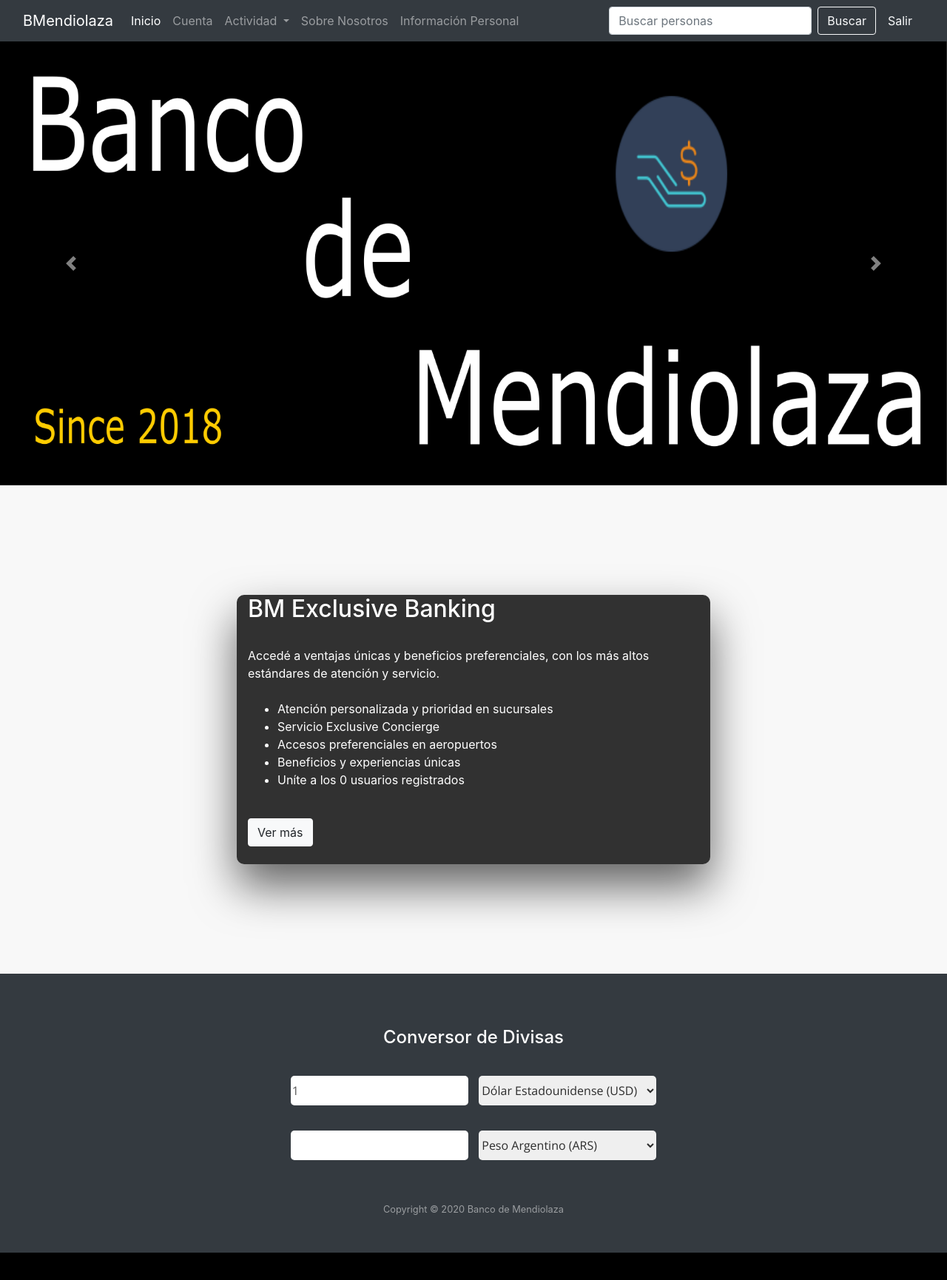
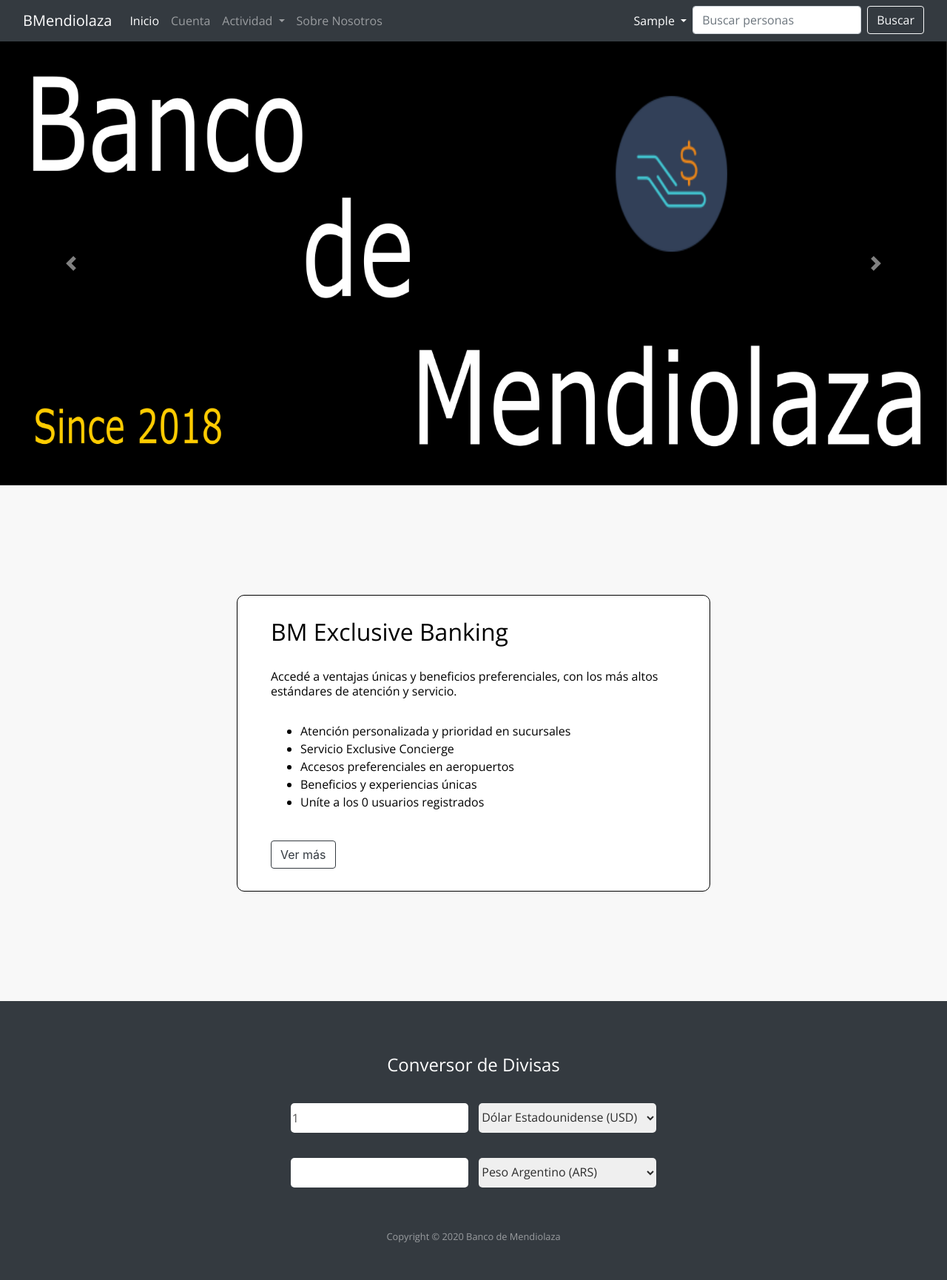
Before and after one commit to juampiludu/banco, a Django app: page / in a window 1280 px wide. Shown: the whole page at 74% size. Before the commit the page ends 1693 px from the top, so only its background shows below. Run offline with Django 3.2, Linux system fonts and the light colour scheme; the visitor is signed in with stand-in values (Sample User, id 1); data that the repository does not hold is empty; some libraries are stand-ins or nearby versions.

Commit message:
humanize(intcomma) added to cuenta and account activity. some other changes

```diff
--- a/Banco/Perfiles/templates/base.html
+++ b/Banco/Perfiles/templates/base.html
@@ -21,27 +21,41 @@
           <span class="navbar-toggler-icon"></span>
         </button>
 
-        <div class="collapse navbar-collapse" id="navbarSupportedContent">
+        <div class="navbar-collapse collapse w-100 order-1 order-md-0 dual-collapse2" id="navbarSupportedContent">
           <ul class="navbar-nav mr-auto">
             {% block navblock %}
             {% endblock %}
           </ul>
+        </div>
+        <div class="navbar-collapse collapse w-100 order-3 dual-collapse2" id="navbarSupportedContent">
+          <ul class="navbar-nav ml-auto">
             {% if user.is_authenticated %}
-          <form class="d-flex" action="{% url 'search_view' %}" autocomplete="off">
-            <input class="form-control mr-sm-2" type="search" id="search-input" name="search" placeholder="Buscar personas" aria-label="Buscar">
+            <li class="nav-item dropdown active">
+              <a class="nav-link dropdown-toggle" href="#" id="navbarDropdown" role="button" data-toggle="dropdown" aria-haspopup="true" aria-expanded="false">
+                {{request.user.first_name}}
+              </a>
+              <div class="dropdown-menu" aria-labelledby="navbarDropdown">
+                <a class="dropdown-item" href="/info-personal">Info. personal</a>
+                <a class="dropdown-item" href="#">Notificaciones</a>
+                <a class="dropdown-item" href="#" data-toggle="modal" data-target="#logoutModal">Salir</a>
+              </div>
+            </li>
+            <li class="nav-item">
+              <form class="form-inline my-2 my-lg-0" autocomplete="off" action="{% url 'search_view' %}">
+                <input class="form-control mr-sm-2" type="search" id="search-input" name="search" placeholder="Buscar personas" aria-label="Search">
                 <button class="btn btn-outline-light my-2 my-sm-0" type="submit">Buscar</button>
               </form>
-          <a class="nav-link text-light" href="#" data-toggle="modal" data-target="#logoutModal">
-            Salir
-          </a>
-
+            </li>
             {% else %}
+            <li class="nav-item">
               <a class="nav-link text-light" href="/login">
                 Acceder
               </a>
+            </li>
             {% endif %}
+          </ul>
+        </div>
 
-        </div>
       </div>
     </nav>
 
--- a/Banco/Perfiles/templates/info.html
+++ b/Banco/Perfiles/templates/info.html
@@ -20,9 +20,6 @@
 </li>
 <li class="nav-item">
     <a class="nav-link active" href="/about-us">Sobre Nosotros</a>
-</li>
-<li class="nav-item">
-    <a class="nav-link" href="/info-personal">Información Personal</a>
 </li>
 {% else %}
 <li class="nav-item">
--- a/Banco/Perfiles/templates/login.html
+++ b/Banco/Perfiles/templates/login.html
@@ -5,7 +5,7 @@
   <!-- Login Form -->
   <form method="POST" style="margin-top: 10px;">
     {% if form.errors %}
-    <p>Por favor ingrese un correo electrónico y contraseña correctos. Considere que ambos campos son sensibles al uso de mayúsculas.</p>
+    <p style="margin: 20px;">Por favor ingrese un correo electrónico y contraseña correctos. Considere que ambos campos son sensibles al uso de mayúsculas.</p>
     <br/>
     {% endif %}
     {{ form.username }}
--- a/Banco/Perfiles/templates/perfil.html
+++ b/Banco/Perfiles/templates/perfil.html
@@ -19,9 +19,6 @@
 </li>
 <li class="nav-item">
     <a class="nav-link" href="/about-us">Sobre Nosotros</a>
-</li>
-<li class="nav-item">
-    <a class="nav-link active" href="/info-personal">Información Personal</a>
 </li>
 {% endblock %}
 
--- a/Banco/Perfiles/templates/saldo.html
+++ b/Banco/Perfiles/templates/saldo.html
@@ -1,5 +1,6 @@
 {% extends 'base.html' %}
 {% load static %}
+{% load humanize %}
 
 {% block navblock %}
 <li class="nav-item">
@@ -20,9 +21,6 @@
 <li class="nav-item">
     <a class="nav-link" href="/about-us">Sobre Nosotros</a>
 </li>
-<li class="nav-item">
-    <a class="nav-link" href="/info-personal">Información Personal</a>
-</li>
 {% endblock %}
 
 {% block mainblock %}
@@ -35,7 +33,7 @@
 
   <div id="signo">
     {% for i in balance %}
-    $ {{ i.balance|floatformat:'2' }}
+    $ {{ i.balance|floatformat:'2'|intcomma }}
     {% endfor %}
   </div>
   <form action="{% url 'balance' %}" method="POST" autocomplete="off">
--- a/Banco/Perfiles/templates/search.html
+++ b/Banco/Perfiles/templates/search.html
@@ -20,16 +20,12 @@
 <li class="nav-item">
     <a class="nav-link" href="/about-us">Sobre Nosotros</a>
 </li>
-<li class="nav-item">
-    <a class="nav-link" href="/info-personal">Información Personal</a>
-</li>
 {% endblock %}
 
 {% block mainblock %}
 
 <center>
     {% for i in all_users %}
-    {% if not i.cvu == None %}
     <div class="row" style="margin: 20px;">
         <div class="col-sm-12">
           <div class="card">
@@ -72,7 +68,6 @@
         }
       </script>
 
-    {% endif %}
     {% endfor %}
 
     {% if all_users.has_other_pages %}
--- a/Banco/Perfiles/templates/welcome.html
+++ b/Banco/Perfiles/templates/welcome.html
@@ -1,5 +1,6 @@
 {% extends 'base.html' %}
 {% load static %}
+{% load humanize %}
 
 {% block navblock %}
 {% if user.is_authenticated %}
@@ -20,9 +21,6 @@
 </li>
 <li class="nav-item">
     <a class="nav-link" href="/about-us">Sobre Nosotros</a>
-</li>
-<li class="nav-item">
-    <a class="nav-link" href="/info-personal">Información Personal</a>
 </li>
 {% else %}
 <li class="nav-item">
@@ -59,10 +57,11 @@
 </div>
 <br/><br/>
 <div class="container" id="divhome">
-  <h2 id="subtit">BM Exclusive Banking</h1>
+  <div class="divhome-in">
+    <h2 id="subtit">BM Exclusive Banking</h2>
     <div>
       <br>
-      Accedé a ventajas únicas y beneficios preferenciales, con los más altos estándares de atención y servicio.
+      <h6>Accedé a ventajas únicas y beneficios preferenciales, con los más altos estándares de atención y servicio.</h6>
       <ul>
         <br>
         <li>Atención personalizada y prioridad en sucursales</li>
@@ -73,9 +72,8 @@
       </ul>
     </div>
     <br>
-    <button type="button" class="btn btn-light" onclick="window.location='/cuenta'">Ver más</button>
-    <br>
-    <br>
+    <button type="button" class="btn btn-outline-dark" onclick="window.location='/cuenta'">Ver más</button>
+  </div>
 </div>
     <br>
     <br>
--- a/Banco/Perfiles/views.py
+++ b/Banco/Perfiles/views.py
@@ -172,7 +172,7 @@ def search_view(request):
     else:
         all_users_query = Banking.objects.values('user__email', 'cvu', 'user__first_name', 'user__last_name').filter(Q(user__first_name__icontains=search) | Q(user__last_name__icontains=search) | Q(user__email__icontains=search)).exclude(cvu=None).order_by('user__last_name')
 
-    paginator = Paginator(all_users_query, 20)
+    paginator = Paginator(all_users_query, 5)
     page_number = request.GET.get('page')
     all_users = paginator.get_page(page_number)
 
--- a/Banco/banking/admin.py
+++ b/Banco/banking/admin.py
@@ -7,7 +7,7 @@ class BankingAdmin(admin.ModelAdmin):
 
 @admin.register(Transferencias)
 class TransferenciasAdmin(admin.ModelAdmin):
-    list_display = ('from_user', 'to_user', 'cash_sended', 'cash_losed')
+    list_display = ('from_user', 'to_user', 'cash_moved')
 
 @admin.register(Transactions)
 class TransactionsAdmin(admin.ModelAdmin):
--- a/Banco/banking/models.py
+++ b/Banco/banking/models.py
@@ -11,12 +11,11 @@ class Transferencias(models.Model):
     to_user = models.ForeignKey(Cuenta, related_name="to_user", on_delete=models.CASCADE)
     from_cvu = models.ForeignKey(Banking, related_name="from_cvu", on_delete=models.CASCADE)
     to_cvu = models.ForeignKey(Banking, related_name="to_cvu", on_delete=models.CASCADE)
-    cash_sended = models.CharField(max_length=50, default="")
-    cash_losed = models.CharField(max_length=50, default="")
+    cash_moved = models.FloatField(default=0)
     date = models.CharField(max_length=60, default="")
 
 class Transactions(models.Model):
     user = models.ForeignKey(Cuenta, on_delete=models.CASCADE, default=None)
-    cash_moved = models.CharField(max_length=50, default="")
+    cash_moved = models.FloatField(default=0)
     type_of_move = models.CharField(max_length=50, default="")
     date = models.CharField(max_length=60, default="")
--- a/Banco/config/settings.py
+++ b/Banco/config/settings.py
@@ -25,6 +25,7 @@ INSTALLED_APPS = [
     'django.contrib.sessions',
     'django.contrib.messages',
     'django.contrib.staticfiles',
+    'django.contrib.humanize',
     'Perfiles',
     'banking',
     'user_contact',
@@ -95,13 +96,16 @@ AUTH_PASSWORD_VALIDATORS = [
 # Internationalization
 # https://docs.djangoproject.com/en/2.2/topics/i18n/
 
-LANGUAGE_CODE = 'en-us'
+LANGUAGE_CODE = 'es'
 
 TIME_ZONE = 'America/Buenos_Aires'
 
 USE_I18N = True
 
 USE_L10N = True
+DECIMAL_SEPARATOR = ','
+USE_THOUSAND_SEPARATOR = True
+THOUSAND_SEPARATOR = '.'
 
 USE_TZ = True
 
--- a/Banco/config/urls.py
+++ b/Banco/config/urls.py
@@ -12,6 +12,8 @@ urlpatterns = [
 
     path('register/', views.register),
     path('activar/<uidb64>/<token>', views.activate, name='activate'),
+
+    # main urls
 
     path('', views.welcome),
     path('login/', views.login, name="login"),
--- a/Banco/statics/css/estilos.css
+++ b/Banco/statics/css/estilos.css
@@ -3,6 +3,10 @@
 hr{
   border-width: 2px;
   border-color: black;
+}
+
+a, p, h1, h2, h3, h4, h5, h6, button, input, small, li {
+  font-family: 'Open Sans', sans-serif;
 }
 
 #sticky-footer {
@@ -24,18 +28,27 @@ hr{
 }
 
 #divhome {
-  background-color: rgb(49, 49, 49);
-  color: white;
+  background-color: white;
+  color: black;
   margin-top: 100px;
   margin-bottom: 100px;
   width: 50%;
+  border: 1px solid black;
   border-radius: 10px;
+  transition: -webkit-box-shadow .6s, box-shadow .6s;
+}
+
+#divhome:hover {
   -webkit-box-shadow: 0 30px 60px 0 rgba(0,0,0,0.6);
   box-shadow: 0 30px 60px 0 rgba(0,0,0,0.6);
 }
 
+.divhome-in {
+  margin: 30px;
+}
+
 #subtit {
-  color: white;
+  color: black;
 }
 
 #text {
```
Also changed, not shown: Banco/Perfiles/templates/transactions.html (+5 -7 lines), Banco/Perfiles/templates/transfers.html (+5 -7 lines), Banco/banking/views.py (+4 -4 lines), Banco/statics/js/funciones.js (+20 -20 lines), Banco/Perfiles/migrations/0002_auto_20200816_2122.py (added), Banco/banking/migrations/0002_auto_20200818_0102.py (added), Banco/banking/migrations/0003_auto_20200818_0107.py (added). Lines whose indentation alone changed are shown as unchanged.
